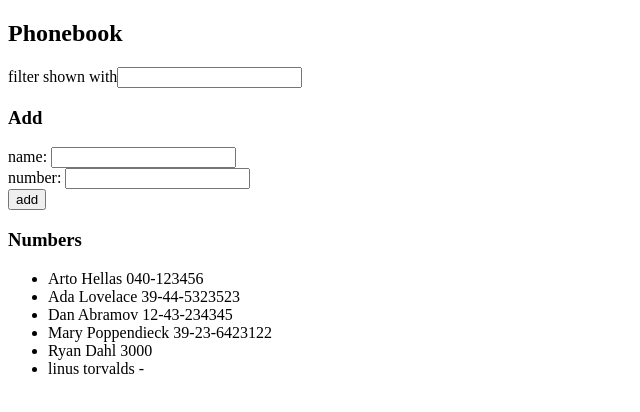
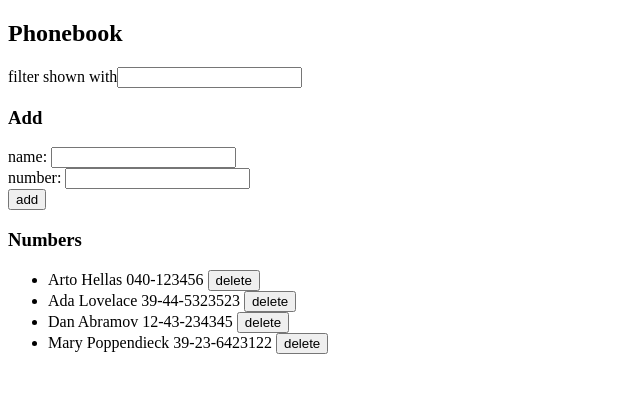
Before and after one commit to haadi05/fullstack-open, a React (Vite) app in the folder part2/phonebook/: page / in a window 1280 px wide. Shown: the top 412 px of the page, without its empty margins (0-640 px from the left). Built offline with nearby package versions, Linux system fonts and the light colour scheme; data requests are answered from the project's data file.

Commit message:
Exercise-2.14

```diff
--- a/part2/phonebook/db.json
+++ b/part2/phonebook/db.json
@@ -19,16 +19,6 @@
       "name": "Mary Poppendieck",
       "number": "39-23-6423122",
       "id": "4"
-    },
-    {
-      "id": "05d8",
-      "name": "Ryan Dahl",
-      "number": "3000"
-    },
-    {
-      "id": "d914",
-      "name": "linus torvalds",
-      "number": "-"
     }
   ],
   "$schema": "./node_modules/json-server/schema.json"
--- a/part2/phonebook/src/App.jsx
+++ b/part2/phonebook/src/App.jsx
@@ -10,18 +10,17 @@ const App = () => {
   const [newNumber, setNewNumber] = useState("");
   const [search, setSearch] = useState("");
 
-  // get
+  // get persons
   useEffect(() => {
     phonebook.getAll().then((fetchedPhonebook) => {
       setPersons(fetchedPhonebook);
     });
-  }, []);
+  }, [persons]);
 
+  // add person
   const addPerson = (e) => {
     e.preventDefault();
-
     const check = persons.some((person) => person.name === newName);
-
     if (check) {
       alert(`${newName} is already added to phonebook`);
     } else {
@@ -29,7 +28,6 @@ const App = () => {
         name: newName,
         number: newNumber,
       };
-      // post
       phonebook.create(personObj).then((returnedPhonebook) => {
         setPersons(persons.concat(returnedPhonebook));
         setNewName("");
@@ -38,16 +36,29 @@ const App = () => {
     }
   };
 
+  // delete person
+  const deletePerson = (person) => {
+    window.confirm(`Delete ${person.name} ?`);
+    phonebook
+      .del(person.id)
+      .then(() => {
+        console.log(`Deleted ${person.name}`);
+      })
+      .catch((error) => {
+        console.log(error);
+      });
+  };
+
   const handleNameInput = (e) => setNewName(e.target.value);
   const handleNumberInput = (e) => setNewNumber(e.target.value);
   const handleSearch = (e) => setSearch(e.target.value);
 
   // filter persons based on search query (case-insensitive)
-  const personstoShow = persons.filter((person) =>
+  const filteredPersons = persons.filter((person) =>
     person.name.toLowerCase().includes(search.toLowerCase()),
   );
 
-  const finalPersonsList = search === "" ? persons : personstoShow;
+  const finalPersonsList = search === "" ? persons : filteredPersons;
 
   return (
     <div>
@@ -63,7 +74,10 @@ const App = () => {
       />
 
       <h3>Numbers</h3>
-      <Persons finalPersonsList={finalPersonsList} />
+      <Persons
+        finalPersonsList={finalPersonsList}
+        deletePerson={deletePerson}
+      />
     </div>
   );
 };
--- a/part2/phonebook/src/components/Persons.jsx
+++ b/part2/phonebook/src/components/Persons.jsx
@@ -1,10 +1,11 @@
-const Persons = ({ finalPersonsList }) => {
+const Persons = ({ finalPersonsList, deletePerson }) => {
   return (
     <ul>
       {finalPersonsList.map((person) => {
         return (
           <li key={person.name}>
-            {person.name} {person.number}
+            {person.name} {person.number}{" "}
+            <button onClick={() => deletePerson(person)}>delete</button>
           </li>
         );
       })}
--- a/part2/phonebook/src/services/phonebook.js
+++ b/part2/phonebook/src/services/phonebook.js
@@ -10,8 +10,13 @@ const create = (newObject) => {
   const request = axios.post(baseUrl, newObject);
   return request.then((res) => res.data);
 };
+const del = (id) => {
+  const request = axios.delete(`${baseUrl}/${id}`);
+  return request.then((res) => res.data);
+};
 
 export default {
   getAll,
   create,
+  del,
 };
```
